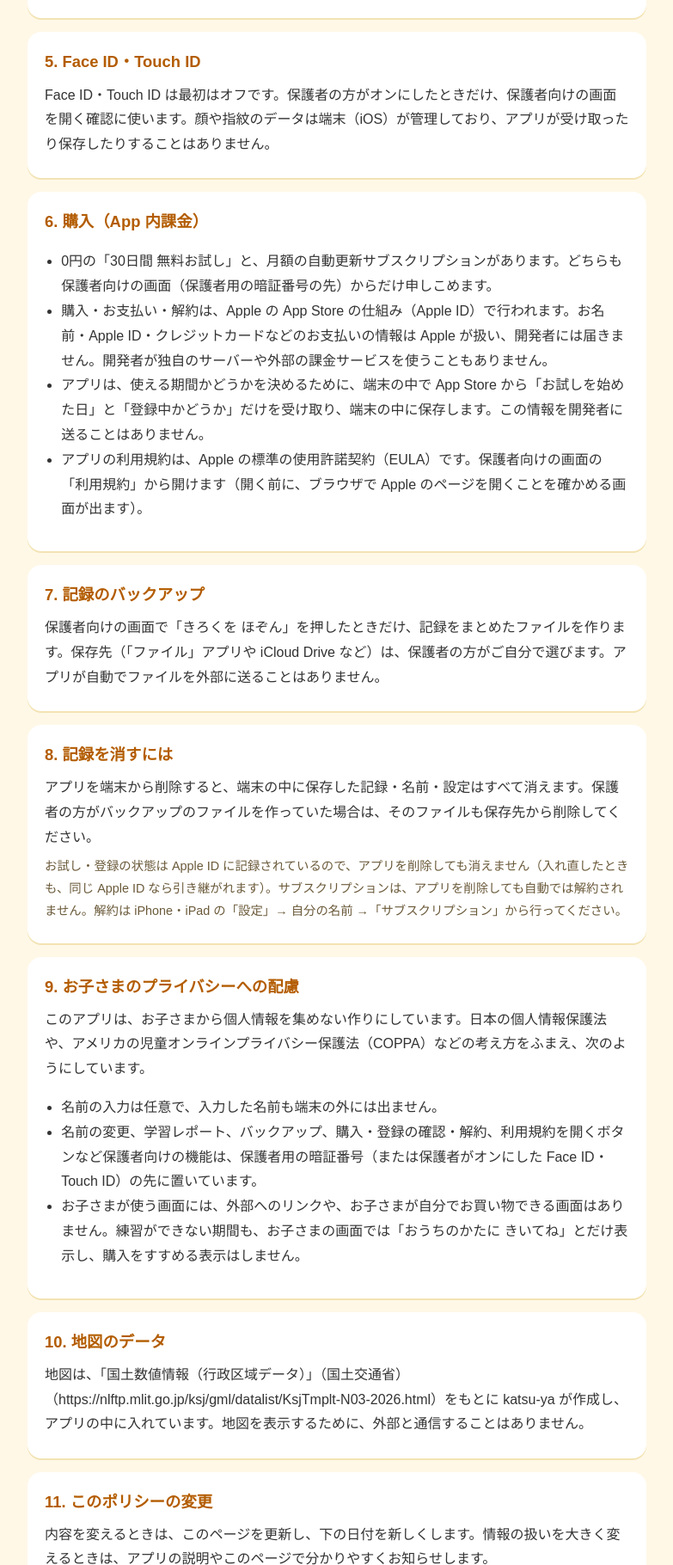
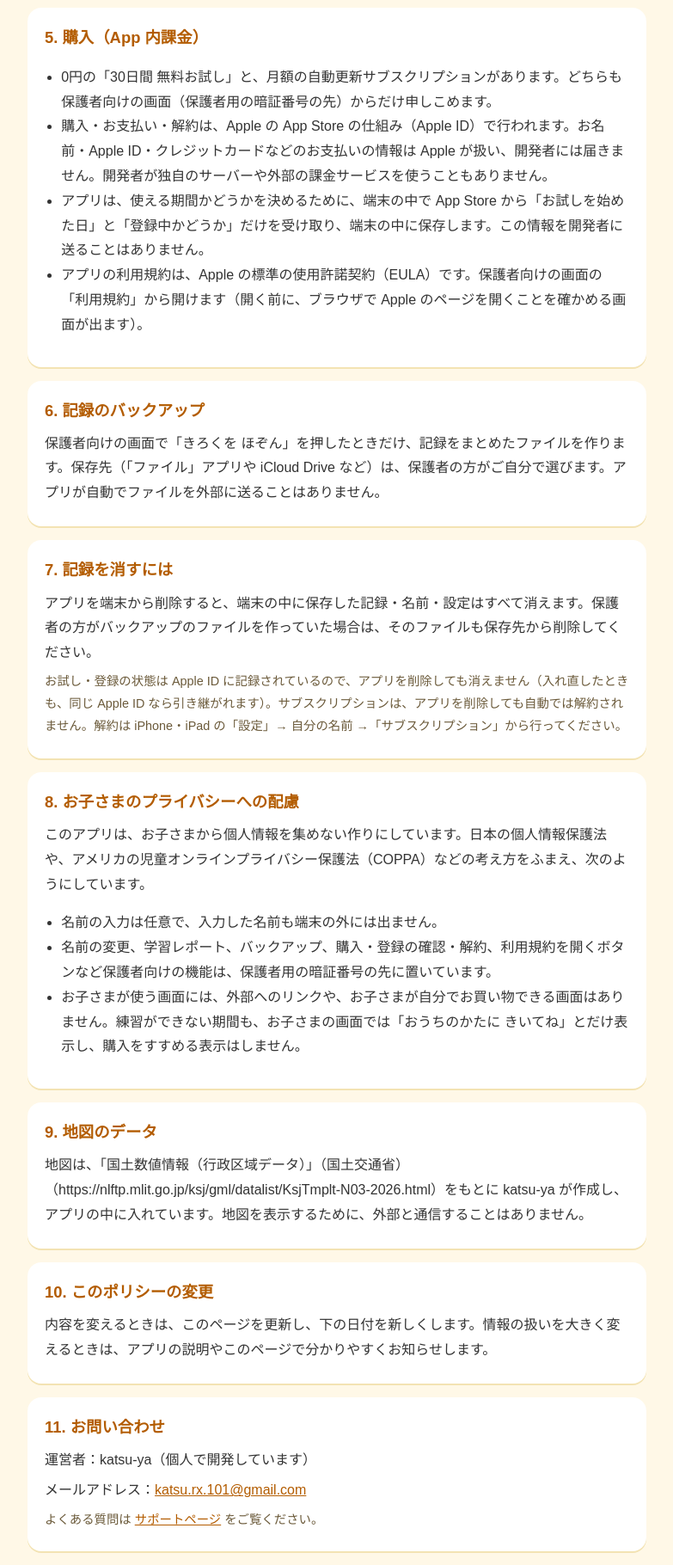
Before and after one commit to katsu-ya/katsu-ya.github.io, a plain HTML site: page chizu-tanken/privacy.html in a window 1280 px wide. Shown: the part 1409-3229 px from the top of the page at 86% size, without its empty margins (248-1031 px from the left). Drawn offline with Linux system fonts and the light colour scheme.

Commit message:
にっぽん ちず たんけん の プライバシーポリシー・サポート を こうしん（Face ID を なくした）

```diff
--- a/chizu-tanken/privacy.html
+++ b/chizu-tanken/privacy.html
@@ -78,7 +78,6 @@
       <li>解いた問題の記録（正解・不正解、選んだ答え、かかった時間、日付など）、おぼえた都道府県、地方スタンプ、キャラクターの成長、バッジ、カレンダー</li>
       <li>設定（効果音、文字の大きさ、前に選んだジャンル・地方・むずかしさなど）</li>
       <li>保護者用の暗証番号（番号そのものではなく、元に戻せない形に変えて保存します）</li>
-      <li>Face ID・Touch ID で開くかどうかの設定</li>
       <li>お試し・登録の状態（お試しを始めた日、登録中かどうか）と、月額の値段・App Store の国（App Store から受け取ったもの。プランと値段の表示に使います）、お試しの前の1回の体験を使ったかどうか</li>
     </ul>
   </section>
@@ -89,12 +88,7 @@
   </section>
 
   <section>
-    <h2>5. Face ID・Touch ID</h2>
-    <p>Face ID・Touch ID は最初はオフです。保護者の方がオンにしたときだけ、保護者向けの画面を開く確認に使います。顔や指紋のデータは端末（iOS）が管理しており、アプリが受け取ったり保存したりすることはありません。</p>
-  </section>
-
-  <section>
-    <h2>6. 購入（App 内課金）</h2>
+    <h2>5. 購入（App 内課金）</h2>
     <ul>
       <li>0円の「30日間 無料お試し」と、月額の自動更新サブスクリプションがあります。どちらも保護者向けの画面（保護者用の暗証番号の先）からだけ申しこめます。</li>
       <li>購入・お支払い・解約は、Apple の App Store の仕組み（Apple ID）で行われます。お名前・Apple ID・クレジットカードなどのお支払いの情報は Apple が扱い、開発者には届きません。開発者が独自のサーバーや外部の課金サービスを使うこともありません。</li>
@@ -104,45 +98,45 @@
   </section>
 
   <section>
-    <h2>7. 記録のバックアップ</h2>
+    <h2>6. 記録のバックアップ</h2>
     <p>保護者向けの画面で「きろくを ほぞん」を押したときだけ、記録をまとめたファイルを作ります。保存先（「ファイル」アプリや iCloud Drive など）は、保護者の方がご自分で選びます。アプリが自動でファイルを外部に送ることはありません。</p>
   </section>
 
   <section>
-    <h2>8. 記録を消すには</h2>
+    <h2>7. 記録を消すには</h2>
     <p>アプリを端末から削除すると、端末の中に保存した記録・名前・設定はすべて消えます。保護者の方がバックアップのファイルを作っていた場合は、そのファイルも保存先から削除してください。</p>
     <p class="note">お試し・登録の状態は Apple ID に記録されているので、アプリを削除しても消えません（入れ直したときも、同じ Apple ID なら引き継がれます）。サブスクリプションは、アプリを削除しても自動では解約されません。解約は iPhone・iPad の「設定」→ 自分の名前 →「サブスクリプション」から行ってください。</p>
   </section>
 
   <section>
-    <h2>9. お子さまのプライバシーへの配慮</h2>
+    <h2>8. お子さまのプライバシーへの配慮</h2>
     <p>このアプリは、お子さまから個人情報を集めない作りにしています。日本の個人情報保護法や、アメリカの児童オンラインプライバシー保護法（COPPA）などの考え方をふまえ、次のようにしています。</p>
     <ul>
       <li>名前の入力は任意で、入力した名前も端末の外には出ません。</li>
-      <li>名前の変更、学習レポート、バックアップ、購入・登録の確認・解約、利用規約を開くボタンなど保護者向けの機能は、保護者用の暗証番号（または保護者がオンにした Face ID・Touch ID）の先に置いています。</li>
+      <li>名前の変更、学習レポート、バックアップ、購入・登録の確認・解約、利用規約を開くボタンなど保護者向けの機能は、保護者用の暗証番号の先に置いています。</li>
       <li>お子さまが使う画面には、外部へのリンクや、お子さまが自分でお買い物できる画面はありません。練習ができない期間も、お子さまの画面では「おうちのかたに きいてね」とだけ表示し、購入をすすめる表示はしません。</li>
     </ul>
   </section>
 
   <section>
-    <h2>10. 地図のデータ</h2>
+    <h2>9. 地図のデータ</h2>
     <p>地図は、「国土数値情報（行政区域データ）」（国土交通省）（https://nlftp.mlit.go.jp/ksj/gml/datalist/KsjTmplt-N03-2026.html）をもとに katsu-ya が作成し、アプリの中に入れています。地図を表示するために、外部と通信することはありません。</p>
   </section>
 
   <section>
-    <h2>11. このポリシーの変更</h2>
+    <h2>10. このポリシーの変更</h2>
     <p>内容を変えるときは、このページを更新し、下の日付を新しくします。情報の扱いを大きく変えるときは、アプリの説明やこのページで分かりやすくお知らせします。</p>
   </section>
 
   <section>
-    <h2>12. お問い合わせ</h2>
+    <h2>11. お問い合わせ</h2>
     <p>運営者：katsu-ya（個人で開発しています）</p>
     <p>メールアドレス：<a href="mailto:katsu.rx.101@gmail.com">katsu.rx.101@gmail.com</a></p>
     <p class="note">よくある質問は <a href="support.html">サポートページ</a> をご覧ください。</p>
   </section>
 
   <footer>
-    <p>制定日：2026年11月20日</p>
+    <p>制定日：2026年11月20日<br>改定日：2026年11月25日</p>
   </footer>
 </main>
 </body>
```
Also changed, not shown: chizu-tanken/support.html (+4 -10 lines).
